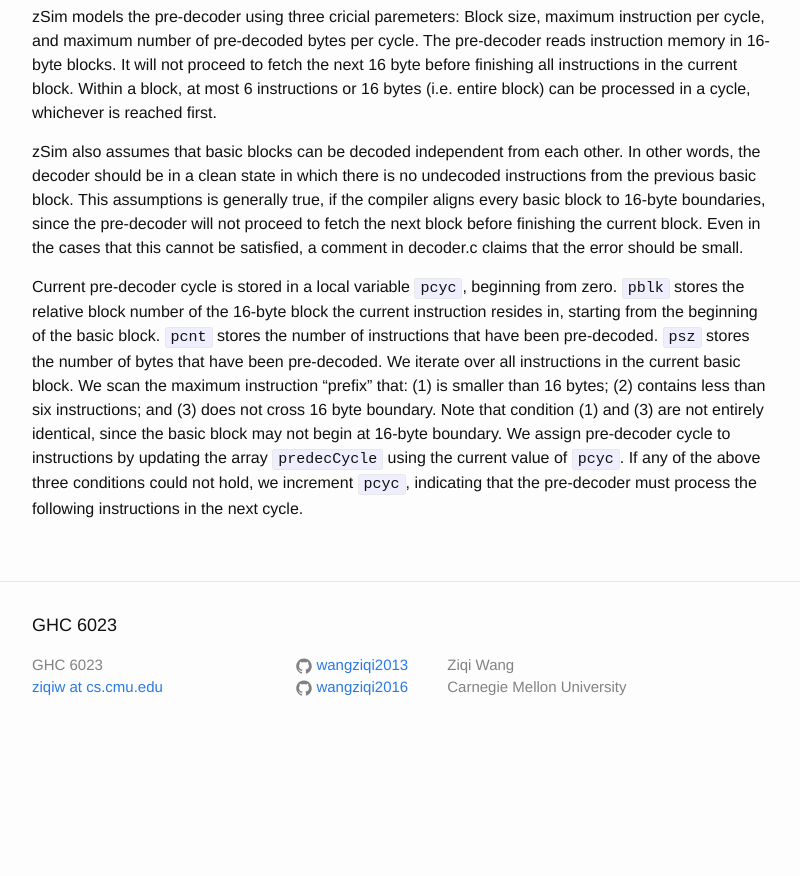
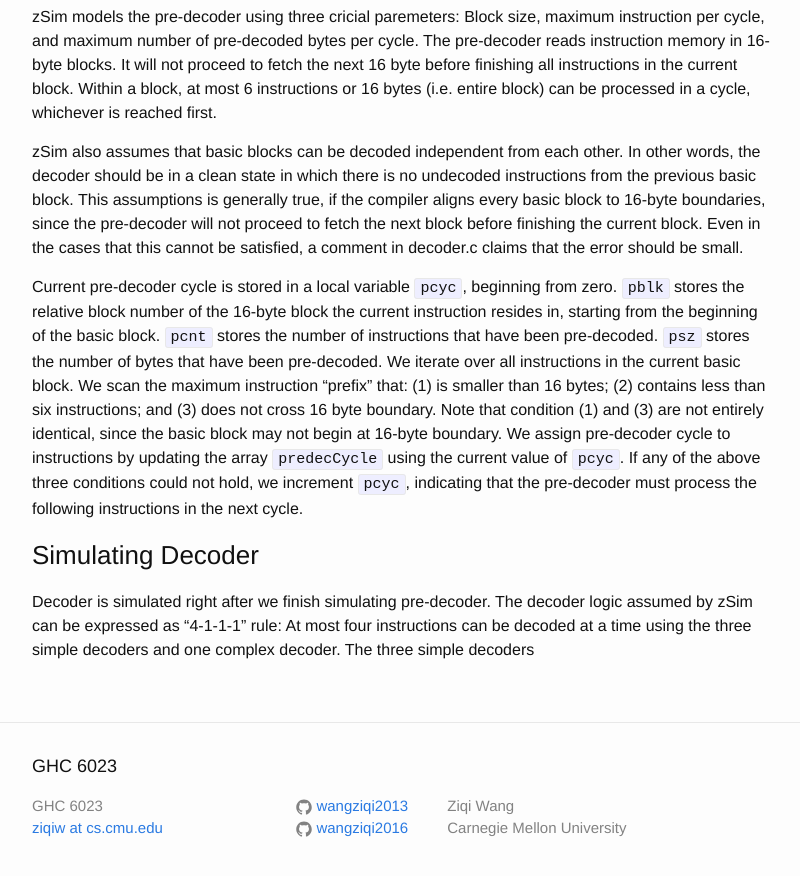
Before and after one commit to wangziqi2013/wangziqi2013.github.io, a Jekyll site: the page built from _posts/2019-12-31-zsim-microarch.markdown, in a window 1280 px wide and 900 px high, scrolled down 9055 px. Shown: the top 876 px of the window, without its empty margins (238-1038 px from the left). Built offline with Jekyll 4.4.1, drawn with Linux system fonts in a browser that asks for light colours; before the commit the page ends 9814 px from its top, so only the background shows below that.

Commit message:
Working on decoder

```diff
--- a/_posts/2019-12-31-zsim-microarch.markdown
+++ b/_posts/2019-12-31-zsim-microarch.markdown
@@ -332,3 +332,9 @@ smaller than 16 bytes; (2) contains less than six instructions; and (3) does not
 cycle to instructions by updating the array `predecCycle` using the current value of `pcyc`. If any of the above three
 conditions could not hold, we increment `pcyc`, indicating that the pre-decoder must process the following instructions
 in the next cycle.
+
+### Simulating Decoder
+
+Decoder is simulated right after we finish simulating pre-decoder. The decoder logic assumed by zSim can be expressed as
+"4-1-1-1" rule: At most four instructions can be decoded at a time using the three simple decoders and one complex decoder.
+The three simple decoders
```
